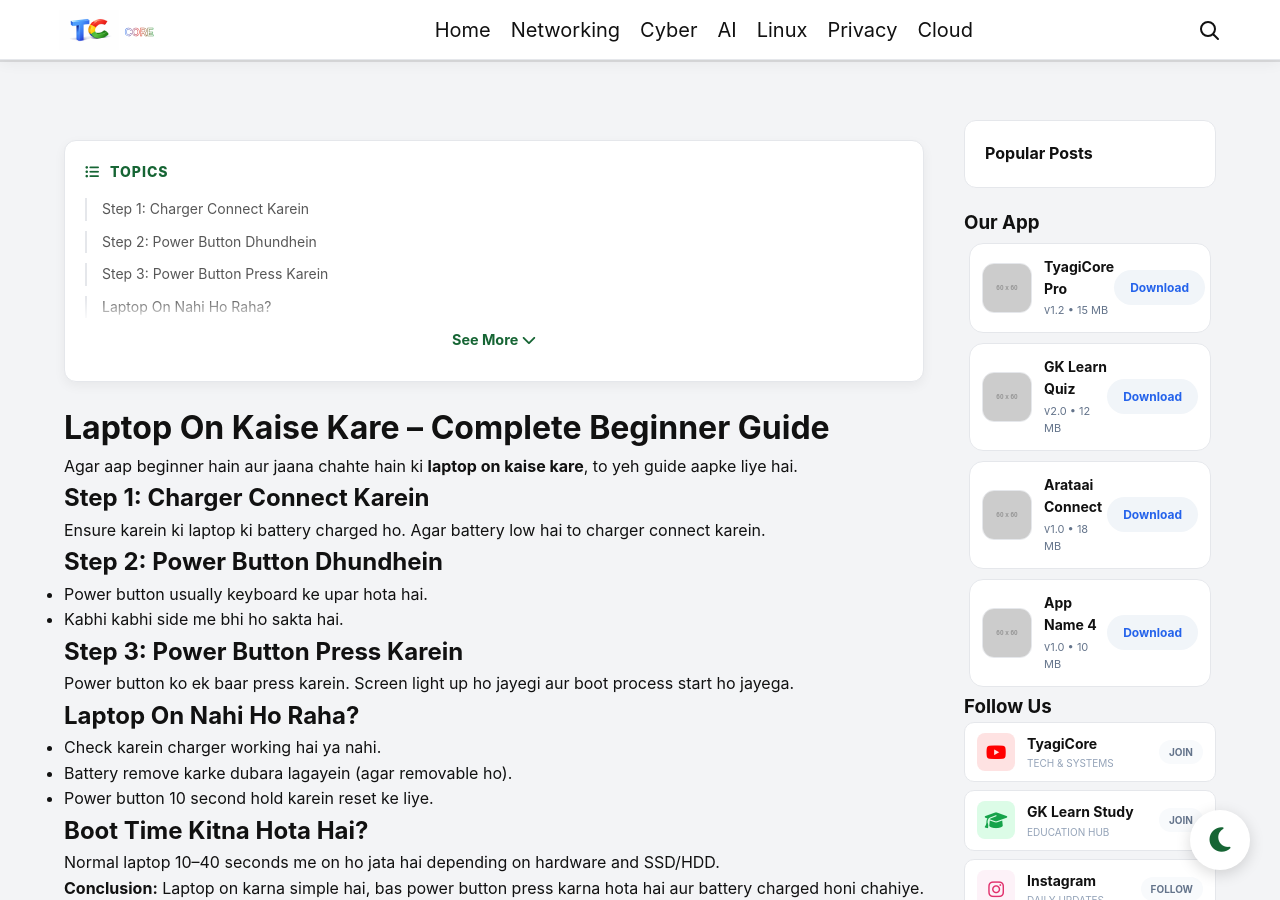
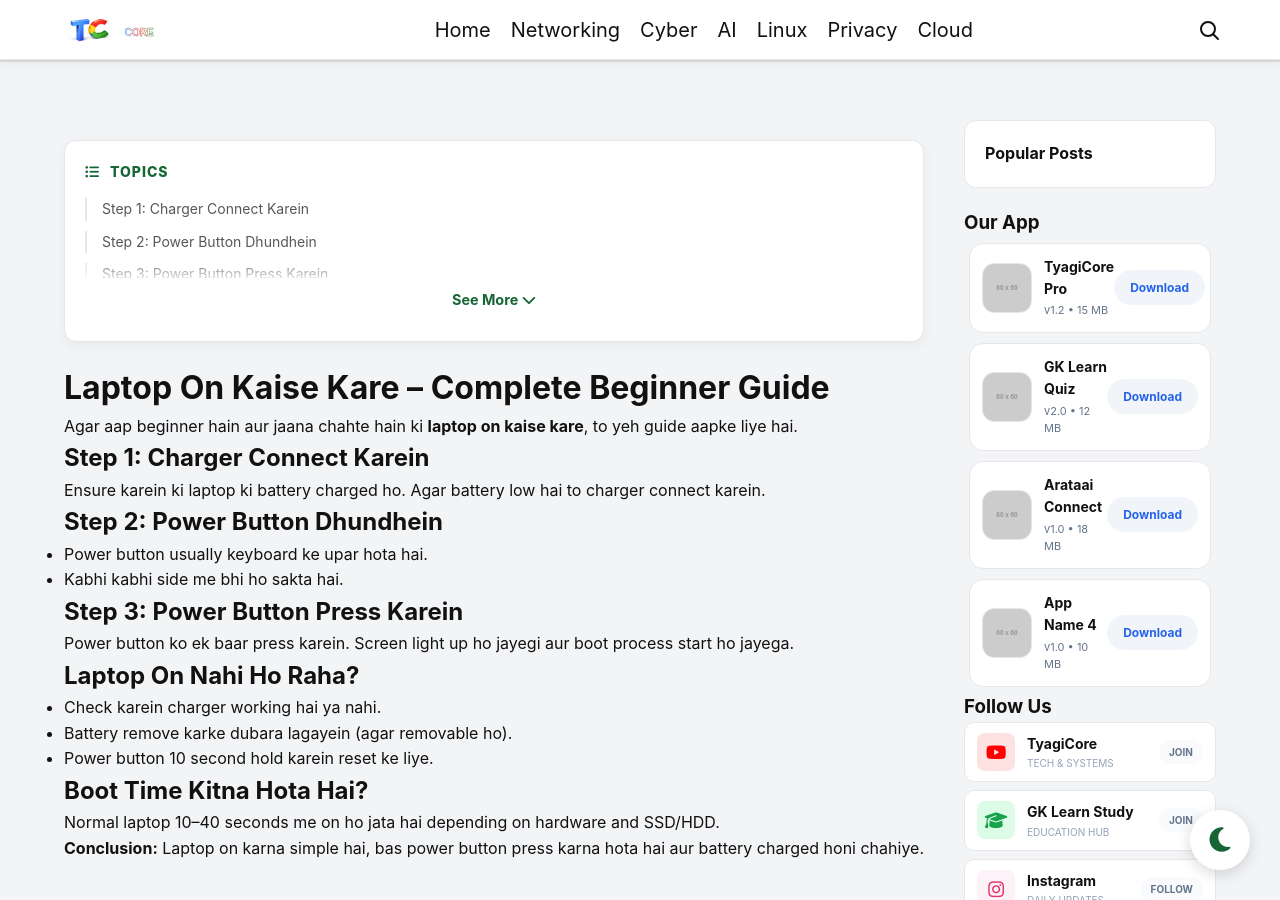
Before and after one commit to HimanshuTyagiJi/TyagiCore, a Jekyll site: the page built from laptop-on-kaise-karen.html, in a window 1280 px wide and 900 px high. Built offline with Jekyll 4.4.1, drawn with Linux system fonts in a browser that asks for light colours.

Commit message:
Update style.css

```diff
--- a/assets/css/style.css
+++ b/assets/css/style.css
@@ -200,7 +200,7 @@ body{font-family:-apple-system,BlinkMacSystemFont,'Segoe UI',Roboto,sans-serif;b
 
 /* Shuruat mein list ki height lock kar di */
 #toc-list {
-    max-height: 120px; /* Adjust karle 3 items ke hisaab se */
+    max-height: 80px; /* Adjust karle 3 items ke hisaab se */
     overflow: hidden;
     transition: max-height 0.5s ease-in-out;
     list-style: none;
```
